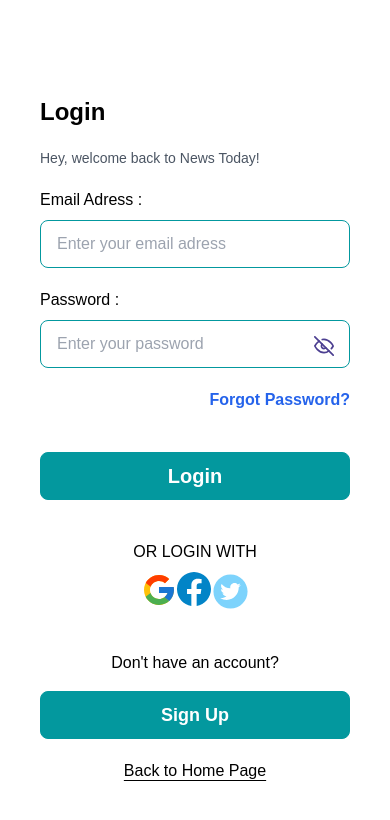
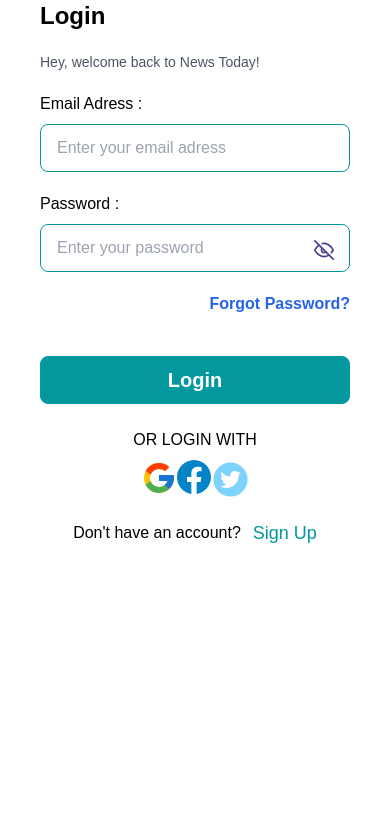
Before and after one commit to masgunady/fw15-frontend-colabs, a React (Vite) app: page /auth/login in a window 390 px wide. Shown: the top 820 px of the page. Built offline with nearby package versions, Linux system fonts and the light colour scheme; a web font is replaced by a local one.

Commit message:
edit login page

```diff
--- a/src/pages/Login.jsx
+++ b/src/pages/Login.jsx
@@ -100,7 +100,7 @@ const FormLogin = ({ values, errors, touched, handleChange, handleBlur, handleSu
                     <div>Forgot Password?</div>
                 </Link>
             </div>
-            <button disabled={isSubmitting} type="submit" className="btn btn-primary capitalize text-white text-xl mt-5 md:mt-10">Login</button>
+            <button disabled={isSubmitting} type="submit" className="btn btn-primary capitalize text-white text-xl mt-5 md:mt-1">Login</button>
         </form>
     )
 }
@@ -165,7 +165,7 @@ export default function Login() {
                         <span>Home Page</span>
                     </div>
                     <div className="flex flex-col justify-self-center items-center gap-5 mb-10">
-                        <div className="h-[230px] flex flex-col items-center justify-end pb-7">
+                        <div className="h-[200px] flex flex-col items-center justify-end pb-7">
                             <img src={Image.logposeWhite} alt="" className="w-[170px]" />
                         </div>
                         <span className="text-base">logpose@mail.com</span>
@@ -193,7 +193,7 @@ export default function Login() {
                         </div>
                     </section>
                 </section>
-                <section className="flex flex-col pt-24 gap-5 md:pt-28 px-10 md:gap-5 font-normal text-black h-screen">
+                <section className="flex flex-col gap-5 md:pt-16 px-10 md:gap-5 font-normal text-black h-screen">
                     <h1 className="font-bold text-2xl">Login</h1>
                     <span className="font-thin text-sm text-gray-600">Hey, welcome back to News Today!</span>
                     <div>
@@ -210,7 +210,7 @@ export default function Login() {
                             )}
                         </Formik>
                     </div>
-                    <div className="flex flex-col md:gap-5 self-center items-center mt-5 md:mt-10">
+                    <div className="flex flex-col md:gap-5 self-center items-center mt-1">
                         <span>OR LOGIN WITH</span>
                         <div className="flex md:gap-5 justify-center mt-2">
                             <FcGoogle className="text-4xl" />
@@ -218,16 +218,15 @@ export default function Login() {
                             <AiFillTwitterCircle className="text-[39px] text-sky-300" />
                         </div>
                     </div>
-                    <div className="flex flex-col mt-5 md:hidden">
+                    <div className="flex flex-col md:hidden">
                         <div className="flex justify-center items-center gap-3 mb-4 md:mb-8">
                             <hr className="md:w-20 lg:w-[23%]" />
                             <span className="text-center">
                                 Don't have an account?
                             </span>
+                            <Link to='/auth/register' className="text-primary text-lg capitalize">Sign Up</Link>
                             <hr className="md:w-20 lg:w-[23%]" />
                         </div>
-                        <Link to='/auth/register' className="btn btn-primary text-white text-lg capitalize">Sign Up</Link>
-                        <Link to="/" className="mt-5 self-center underline underline-offset-4 cursor-pointer">Back to Home Page</Link>
                     </div>
                 </section>
             </div>
--- a/src/redux/reducers/artileLike.js
+++ /dev/null
@@ -1 +0,0 @@
-import { createSlice } from "@reduxjs/toolkit";
```
